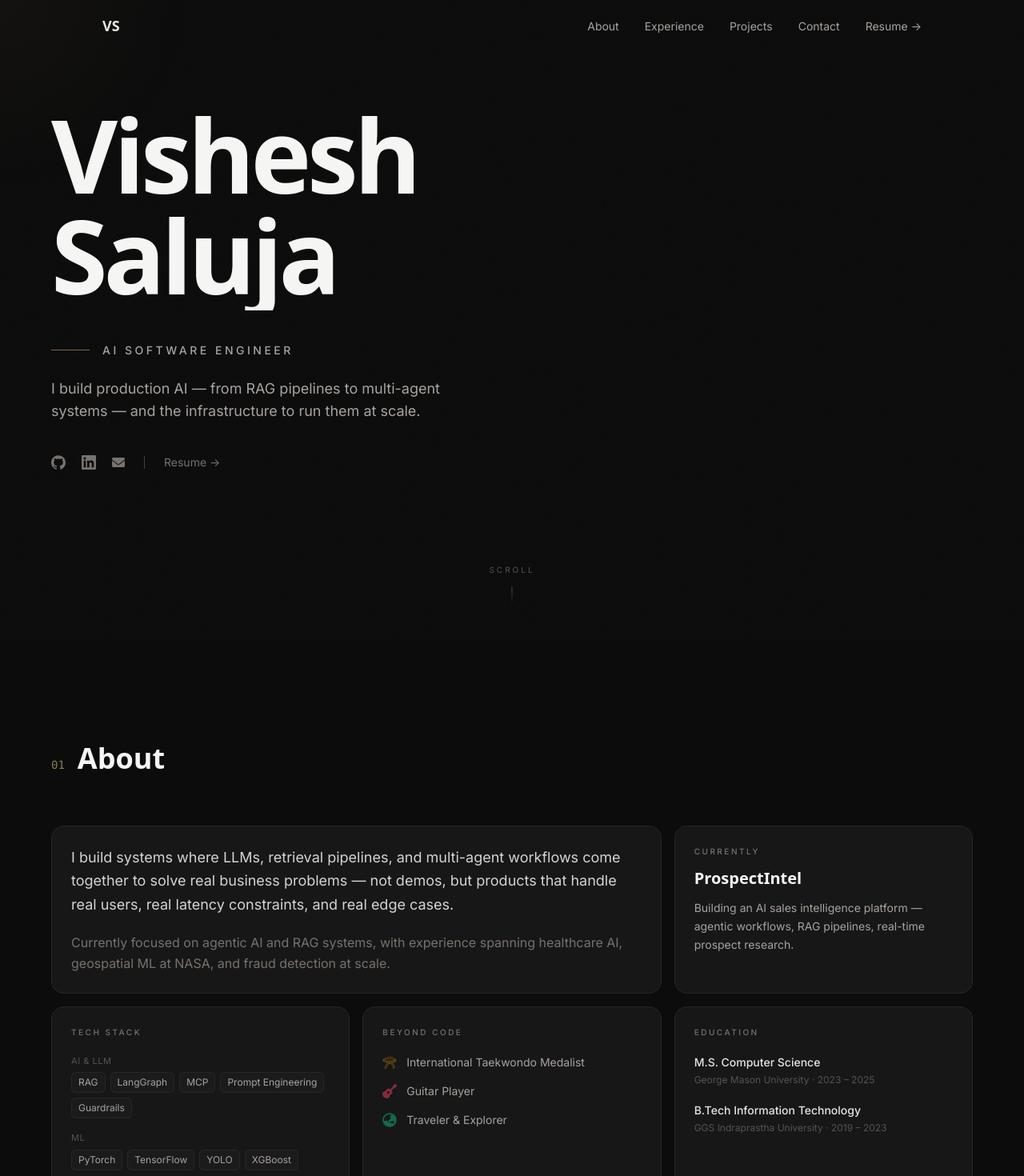
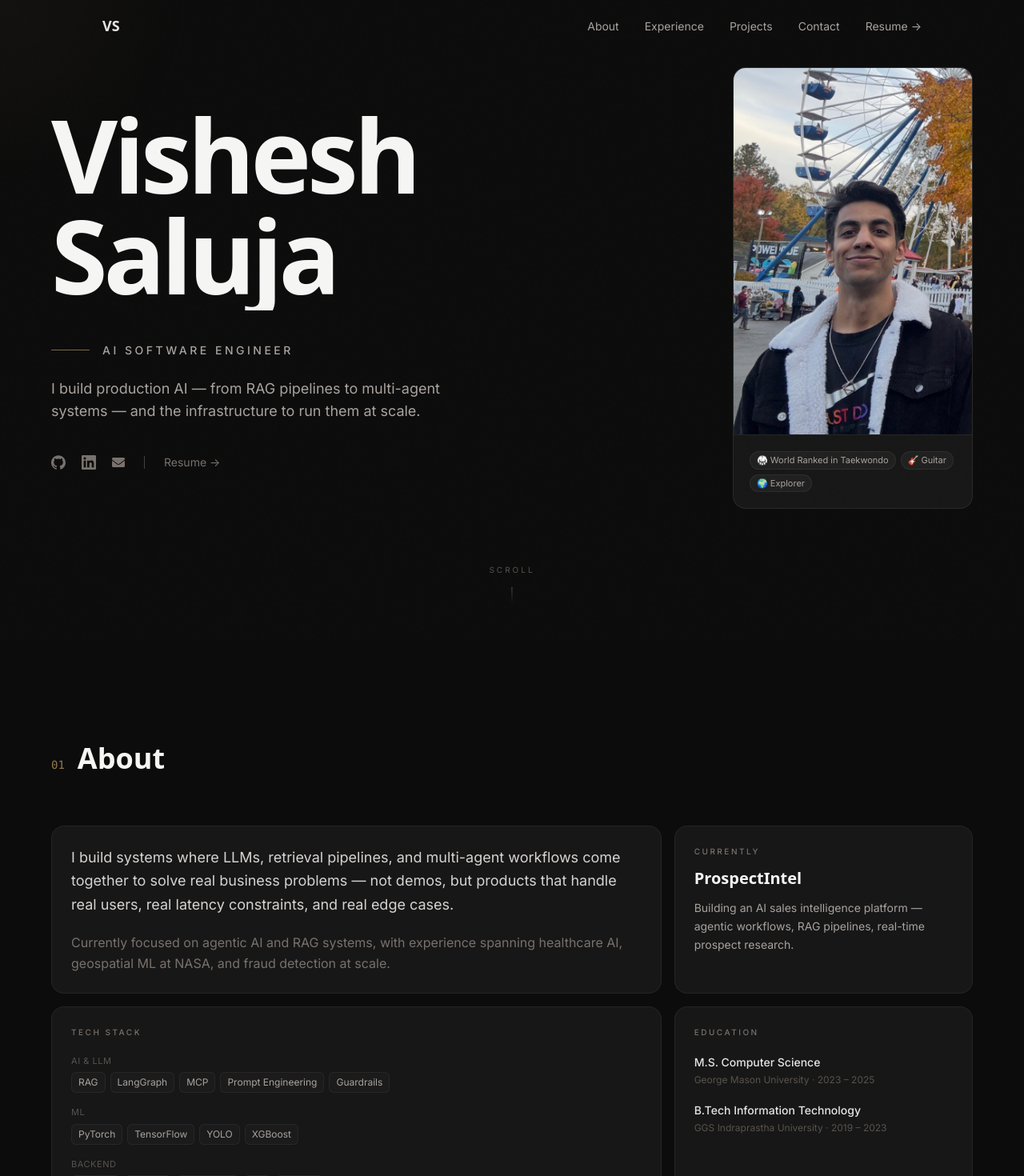
Before and after one commit to VisheshSaluja/Portfolio-VS, a React (Vite) app in the folder react-3d-portfolio/: page / in a window 1280 px wide. Shown: the top 1470 px of the page at 80% size. Built offline with nearby package versions, Linux system fonts and the light colour scheme; the HTML template or start-up script is replaced by a standard one; a web font is replaced by a local one.

Commit message:
added photo

```diff
--- a/react-3d-portfolio/src/sections/About.tsx
+++ b/react-3d-portfolio/src/sections/About.tsx
@@ -1,7 +1,5 @@
 import { motion } from "framer-motion";
 import SpotlightCard from "../components/SpotlightCard";
-import { GiBlackBelt } from "react-icons/gi";
-import { FaGuitar, FaGlobeAsia } from "react-icons/fa";
 
 const techStack: Record<string, string[]> = {
   "AI & LLM": ["RAG", "LangGraph", "MCP", "Prompt Engineering", "Guardrails"],
@@ -84,7 +82,7 @@ const About = () => {
           </motion.div>
 
           {/* Tech Stack */}
-          <motion.div variants={fadeUp}>
+          <motion.div variants={fadeUp} className="md:col-span-2">
             <SpotlightCard className="h-full">
               <p className="text-[10px] font-medium tracking-[0.25em] text-stone-500 uppercase mb-5">
                 Tech Stack
@@ -107,44 +105,6 @@ const About = () => {
                     </div>
                   </div>
                 ))}
-              </div>
-            </SpotlightCard>
-          </motion.div>
-
-          {/* Beyond Code */}
-          <motion.div variants={fadeUp}>
-            <SpotlightCard className="h-full">
-              <p className="text-[10px] font-medium tracking-[0.25em] text-stone-500 uppercase mb-5">
-                Beyond Code
-              </p>
-              <div className="space-y-4">
-                <div className="flex items-center gap-3 group">
-                  <GiBlackBelt
-                    className="text-amber-500/50 shrink-0 group-hover:text-amber-400 transition-colors duration-300"
-                    size={18}
-                  />
-                  <span className="text-stone-400 text-sm group-hover:text-stone-300 transition-colors duration-300">
-                    International Taekwondo Medalist
-                  </span>
-                </div>
-                <div className="flex items-center gap-3 group">
-                  <FaGuitar
-                    className="text-rose-500/50 shrink-0 group-hover:text-rose-400 transition-colors duration-300"
-                    size={18}
-                  />
-                  <span className="text-stone-400 text-sm group-hover:text-stone-300 transition-colors duration-300">
-                    Guitar Player
-                  </span>
-                </div>
-                <div className="flex items-center gap-3 group">
-                  <FaGlobeAsia
-                    className="text-emerald-500/50 shrink-0 group-hover:text-emerald-400 transition-colors duration-300"
-                    size={18}
-                  />
-                  <span className="text-stone-400 text-sm group-hover:text-stone-300 transition-colors duration-300">
-                    Traveler & Explorer
-                  </span>
-                </div>
               </div>
             </SpotlightCard>
           </motion.div>
--- a/react-3d-portfolio/src/sections/Hero.tsx
+++ b/react-3d-portfolio/src/sections/Hero.tsx
@@ -44,8 +44,10 @@ const Hero = () => {
 
       <motion.div
         style={{ opacity, y }}
-        className="relative z-10 w-full max-w-6xl mx-auto pt-20"
+        className="relative z-10 w-full max-w-6xl mx-auto pt-20 flex flex-col md:flex-row md:items-center md:justify-between gap-12 md:gap-16"
       >
+        {/* Left — text content */}
+        <div className="flex-1 min-w-0">
           {/* Name — cinematic text mask reveal */}
           <div className="overflow-hidden pb-1">
             <motion.h1
@@ -146,6 +148,46 @@ const Hero = () => {
               Resume &rarr;
             </a>
           </motion.div>
+        </div>
+
+        {/* Right — profile card */}
+        <motion.div
+          className="hidden md:block shrink-0"
+          initial={{ opacity: 0, scale: 0.95 }}
+          animate={{ opacity: 1, scale: 1 }}
+          transition={{ duration: 0.8, delay: 0.6, ease: [0.25, 0.46, 0.45, 0.94] }}
+        >
+          <div className="relative group">
+            {/* Subtle glow behind the card */}
+            <div className="absolute -inset-1 rounded-2xl bg-accent/[0.06] blur-xl opacity-0 group-hover:opacity-100 transition-opacity duration-700" />
+
+            <div className="relative w-[300px] rounded-2xl border border-white/[0.08] bg-surface overflow-hidden group-hover:border-white/[0.12] transition-colors duration-500">
+              {/* Photo */}
+              <div className="overflow-hidden">
+                <img
+                  src="/Portfolio-VS/IMG_2504.jpg"
+                  alt="Vishesh Saluja"
+                  className="w-full h-auto transition-transform duration-700 group-hover:scale-105"
+                />
+              </div>
+
+              {/* Card footer */}
+              <div className="p-5 border-t border-white/[0.06]">
+                <div className="flex flex-wrap gap-1.5">
+                  <span className="text-[11px] px-2 py-0.5 rounded-full bg-white/[0.04] text-stone-400 border border-white/[0.06]">
+                    🥋 World Ranked in Taekwondo
+                  </span>
+                  <span className="text-[11px] px-2 py-0.5 rounded-full bg-white/[0.04] text-stone-400 border border-white/[0.06]">
+                    🎸 Guitar
+                  </span>
+                  <span className="text-[11px] px-2 py-0.5 rounded-full bg-white/[0.04] text-stone-400 border border-white/[0.06]">
+                    🌍 Explorer
+                  </span>
+                </div>
+              </div>
+            </div>
+          </div>
+        </motion.div>
       </motion.div>
 
       {/* Scroll indicator */}
```
Also changed, not shown: react-3d-portfolio/public/IMG_2504.jpg (added). Lines whose indentation alone changed are shown as unchanged.
